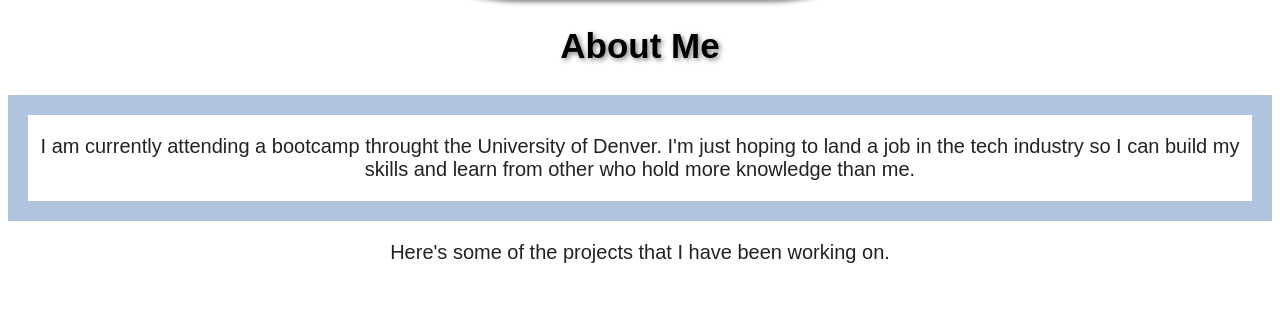
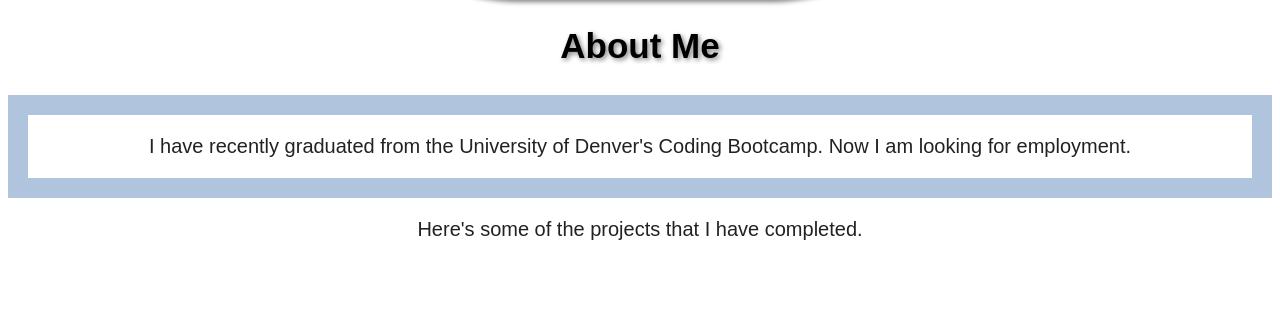
Before and after one commit to CoderLeE920/02-CSS-About-Me, a plain HTML site: page index.html in a window 1280 px wide. Shown: the part 880-1199 px from the top of the page. Drawn offline with Linux system fonts and the light colour scheme.

Commit message:
new push

```diff
--- a/index.html
+++ b/index.html
@@ -22,11 +22,11 @@
   <img src="assets\pro1-img.jpg" alt="self">
   <h2 id='p'>About Me</h2>
   <div class="container">
-    <p>I am currently attending a bootcamp throught the University of Denver. I'm just hoping to land a job in the tech industry so I can build my skills and learn from other who hold more knowledge than me.</p>
+    <p>I have recently graduated from the University of Denver's Coding Bootcamp. Now I am looking for employment.</p>
   </div>
     <div id='s'>
     <p>
-      Here's some of the projects that I have been working on.
+      Here's some of the projects that I have completed.
     </p>
     <a href="https://coderlee920.github.io/03-Generate-A-Password/" target="blank">
       <img src="https://i.postimg.cc/wvbZjKHK/03-javascript-homework-demo.png">
```
